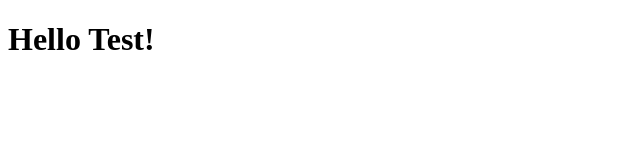
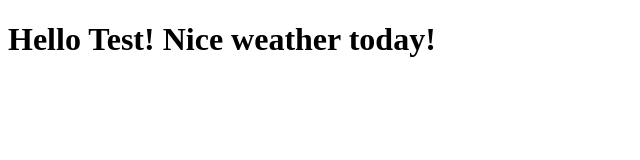
Before and after one commit to syermakova/Coursera-HTML, a plain HTML site: page Site/index.html in a window 1280 px wide. Shown: the whole page, without its empty margins (0-640 px from the left). Drawn offline with Linux system fonts and the light colour scheme.

Commit message:
My 1st page modified!

```diff
--- a/Site/index.html
+++ b/Site/index.html
@@ -6,6 +6,6 @@
 	<title>Hello Test!</title>
 </head>
 <body>
-<h1>Hello Test!</h1>
+<h1>Hello Test! Nice weather today!</h1>
 </body>
 </html>
```
